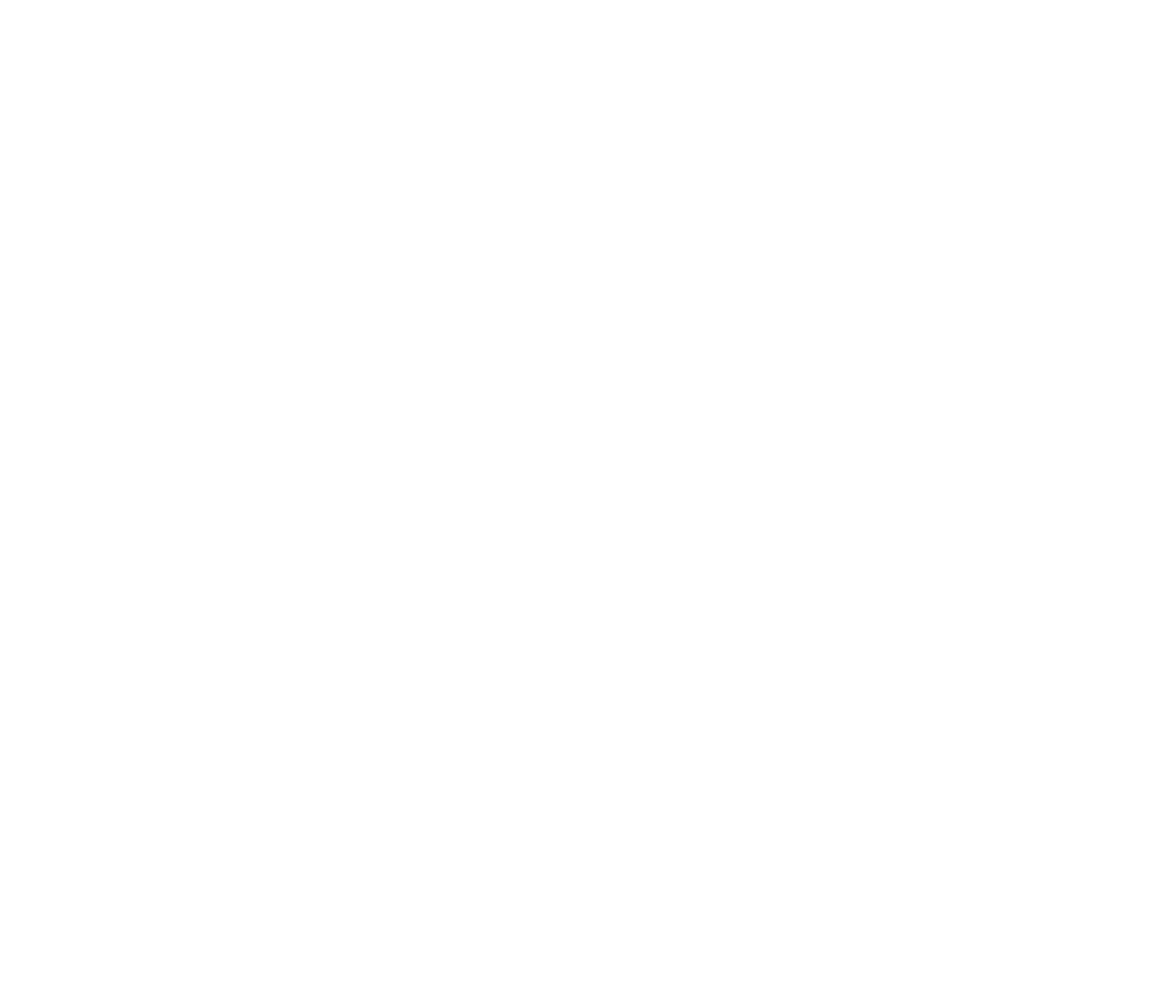
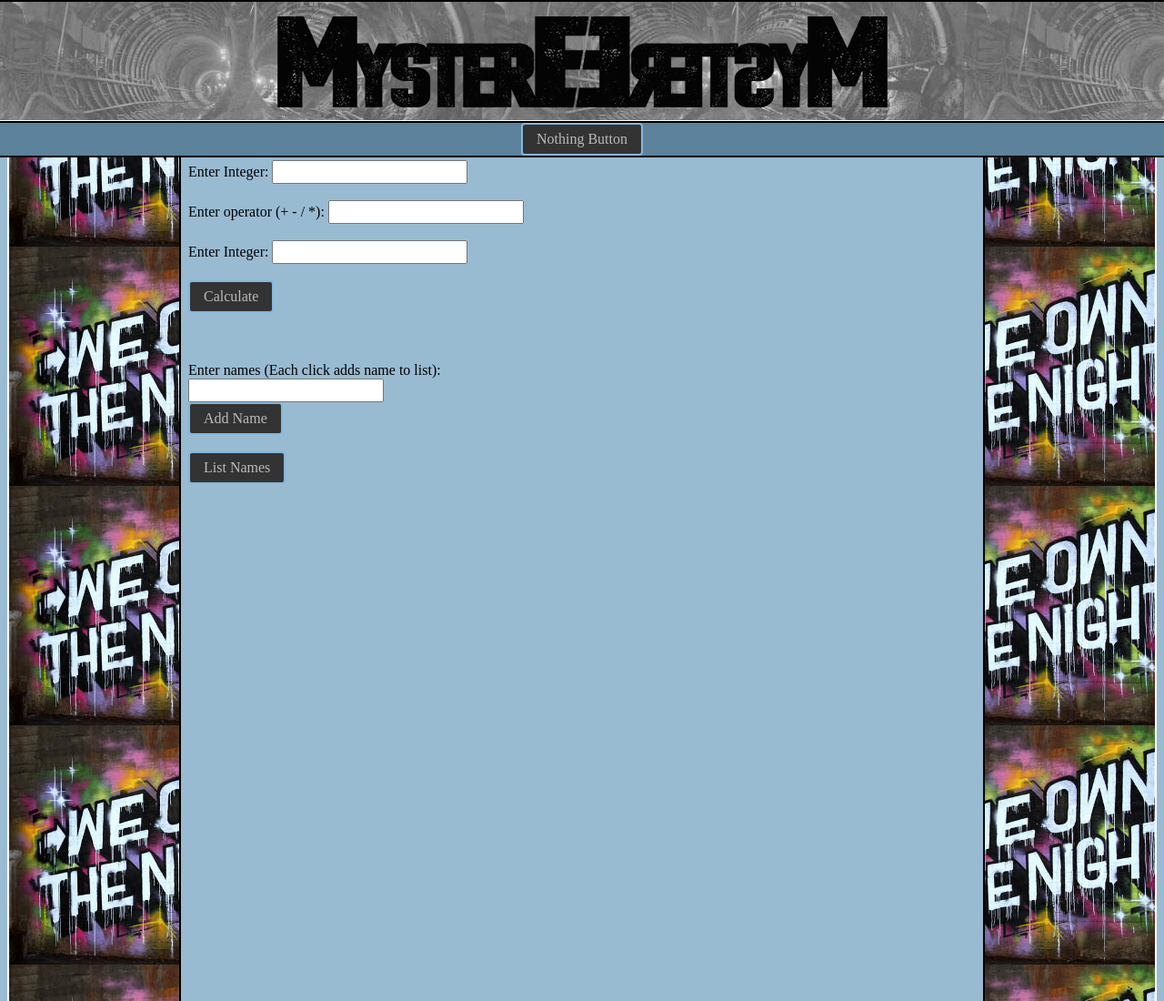
Before and after one commit to mystere3/eLehmann_Assign5, a plain HTML site: page index.html in a window 1280 px wide. Shown: the top 1100 px of the page at 91% size. Before the commit the page ends 800 px from the top, so only its background shows below. Drawn offline with Linux system fonts and the light colour scheme.

Commit message:
2 sections completed

```diff
--- a/CSS/style.css
+++ b/CSS/style.css
@@ -0,0 +1,171 @@
+
+html{
+  background-color: #99bbd2;
+
+}
+#banner{
+	height: 130px;
+  width: 100%;
+  background-image: url(../images/tunnel_Fade75.jpg);
+  border-top: 2pt solid #000;
+  border-bottom: 1pt solid #FFF;
+  position: fixed;
+  top: 0;
+  left: 0;
+  right:0;
+}
+
+#navBox{
+  width: 100%;
+  background-color: #5c829c;
+  position: fixed;
+  top: 133px;
+  left: 0;
+  right: 0;
+  border-top: 2pt solid #000;
+  border-bottom: 2pt solid #000;
+}
+
+ul.nav{
+	list-style: none;
+	padding: 0;
+  margin-top: 0px;
+  margin-bottom: 0px;
+}
+ul.nav li{
+	display: inline;
+}
+input{
+	padding: 2px;
+	font-size: 1em;
+	font-family: "Arial", sans-serif;
+}
+.my-button{
+	padding: 7px 15px;
+	margin: 0px;
+	border: 2px solid #83b7dc;
+	color: #BBB;
+	background-color: #333;
+	text-decoration: none;
+	display: inline-block;
+	border-radius: 4px;
+}
+.my-button:hover{
+	color: #333;
+	background-color: #BBB;
+	border: 2px solid #83b7dc;
+}
+
+#container{
+  height: 2500px;
+  background-image: url(../images/StickerSheet-1.png);
+  border-left: 2px solid #FFF;
+  border-right: 2px solid #FFF;
+  right: 5px;
+}
+#aboutContainer{
+  height: 2125px;
+  background-image: url(../images/OwnedNight.jpg);
+  border-left: 2px solid #FFF;
+  border-right: 2px solid #FFF;
+  right: 5px;
+}
+#stickerContainer{
+  height: 2125px;
+  background-image: url(../images/offDelancey.jpg);
+  border-left: 2px solid #FFF;
+  border-right: 2px solid #FFF;
+  right: 5px;
+}
+
+#mainWindow{
+  width: 70%;
+  height: 100%;
+  margin: 0 auto;
+  background-color: #99bbd2;
+  border-left: 2px solid #000;
+  border-right: 2px solid #000;
+}
+#spacerBox{
+  width: 100%;
+  height: 168px;
+  /*background-color: red;*/
+}
+.twoColumnBox{
+  width: 47%;
+  height: 700px;
+  float: left;
+  /*background-color: red;*/
+  margin: 0 auto;
+  padding-left: 8px;
+}
+.pictureBox{
+  width: 220px;
+  height: 300px;
+  float: left;
+  margin: 15px;
+  border: solid 0px green;
+}
+.galleryImage{
+  margin-left: 10px;
+  margin-right: 10px;
+}
+.galleryTitle{
+  text-align: center;
+  font-family: sans-serif;
+  font-variant: small-caps;
+  font-size: 20pt;
+  line-height: 17pt;
+
+}
+#footer{
+  bottom: 0;
+  right:0;
+  clear: both;
+  position: fixed;
+}
+
+
+
+
+
+
+
+
+/* Pulse Shrink */
+@-webkit-keyframes hvr-pulse-shrink {
+  to {
+    -webkit-transform: scale(0.9);
+    transform: scale(0.9);
+  }
+}
+
+@keyframes hvr-pulse-shrink {
+  to {
+    -webkit-transform: scale(0.9);
+    transform: scale(0.9);
+  }
+}
+
+.hvr-pulse-shrink {
+  display: inline-block;
+  vertical-align: middle;
+  -webkit-transform: translateZ(0);
+  transform: translateZ(0);
+  box-shadow: 0 0 1px rgba(0, 0, 0, 0);
+  -webkit-backface-visibility: hidden;
+  backface-visibility: hidden;
+  -moz-osx-font-smoothing: grayscale;
+}
+.hvr-pulse-shrink:hover, .hvr-pulse-shrink:focus, .hvr-pulse-shrink:active {
+  -webkit-animation-name: hvr-pulse-shrink;
+  animation-name: hvr-pulse-shrink;
+  -webkit-animation-duration: 0.3s;
+  animation-duration: 0.3s;
+  -webkit-animation-timing-function: linear;
+  animation-timing-function: linear;
+  -webkit-animation-iteration-count: infinite;
+  animation-iteration-count: infinite;
+  -webkit-animation-direction: alternate;
+  animation-direction: alternate;
+}
--- a/index.html
+++ b/index.html
@@ -1,9 +1,62 @@
 <!DOCTYPE html>
 <html>
 	<head>
-		<title></title>
+		<title>MrE3 JScript</title>
 		<link rel="stylesheet" type="text/css" href="CSS/style.css">
+		<script type="text/javascript" src="scripts/main.js"></script>
 	</head>
+
 	<body>
+		<div id="banner">
+				<p align="center"><img src="images/MrE_Header_100px.png"></p>
+		</div>
+		<div id="navBox">
+			<nav>
+				<ul class="nav" align="center">
+
+					<li>
+						<a id="noButton" class="my-button hvr-pulse-shrink" onclick="notButton()">Nothing Button</a>
+					</li>
+
+				</ul>
+			</nav>
+		</div>
+		<div id="aboutContainer">
+			<div id="mainWindow">
+				<div id="spacerBox"></div>
+				<div class="twoColumnBox">
+<!-- 				<span id="noButtonPressed"> </span> -->
+					Enter Integer:   <input type="text" id="n1"> <br><br>
+					Enter operator (+ - / *): <input type="text" id="op"> <br><br>
+					Enter Integer:   <input type="text" id="n2"> <br><br>
+					<a id="mathButton" class="my-button" onclick="math()">Calculate</a><br><br>
+					<span id="mathResult"></span>
+
+					<br><br>
+
+					Enter names (Each click adds name to list):
+					<input type="text" id="name"> <br>
+					<a id="addNameButton" class="my-button" onclick="addName()">Add Name</a><br><br>
+					<a id="listNamesButton" class="my-button" onclick="listNames()">List Names</a><br><br>
+					<span id="nameListReturn"></span>
+
+
+
+ 				</div>
+				<div class="twoColumnBox">
+
+				</div>
+			</div>
+
+
+		</div>
+
+
+
+
+
+
+
+
 	</body>
 </html>
--- a/scripts/main.js
+++ b/scripts/main.js
@@ -0,0 +1,74 @@
+function notButton(){
+	//document.getElementById('noButtonPressed').innerHTML = "It says its a nothing button. ";
+	alert("It says it's a nothing button.");
+}
+
+function isNumeric(n) {
+  return !isNaN(parseFloat(n)) && isFinite(n);
+}
+
+// This function works with variables, drops alerts for incorrectly entered numbers/operator.
+// kicks its answer to console as well as window
+// It works with Logic and IS a function. Thts ev
+
+
+
+
+
+
+
+function math() {
+	var a = document.getElementById('n1').value;
+	var b = document.getElementById('n2').value;
+	var op = document.getElementById('op').value;
+
+	if (!isNumeric(a) || !isNumeric(b)) {
+		alert("Please enter proper numbers.");
+		return
+	}
+
+	var result = 0;
+	if (op === "+") {
+		result = parseInt(a) + parseInt(b);
+	} else if (op === "-") {
+		result = parseInt(a) - parseInt(b);
+	} else if (op === "*") {
+		result = parseInt(a) * parseInt(b);
+	} else {
+		result = parseInt(a) / parseInt(b);
+	}
+	document.getElementById("mathResult").innerHTML = result;
+	console.log(result);
+
+}
+
+// Following is for 'Enter names' section of page.
+
+var nameList = [];
+var nameIndex = 0;
+
+// Adds entered name to nameList[]. Adds +1 to nameIndex.
+
+function addName() {
+	nameList[nameIndex] = document.getElementById('name').value;
+	nameIndex++;
+	for (var i = 0; i <= nameIndex; i++) {
+		console.log("" + nameList);
+	};
+}
+
+// Creates a string containing all the names of nameList[] separated
+// by comma and space. Does not add comma dn space after last element.
+// Logs to console as it steps through nameList array building namesString.
+
+function listNames() {
+	var namesString = "";
+	for (var i = 0; i < nameList.length; i++) {
+		namesString += nameList[i];
+		if (i < nameList.length - 1) {
+			namesString += ", ";
+		}
+		console.log(namesString);
+	}
+	document.getElementById("nameListReturn").innerHTML = namesString;
+}
```
Also changed, not shown: images/MrE_Header_100px.png (added), images/OwnedNight.jpg (added), images/tunnel_Fade75.jpg (added), 1 other file.
